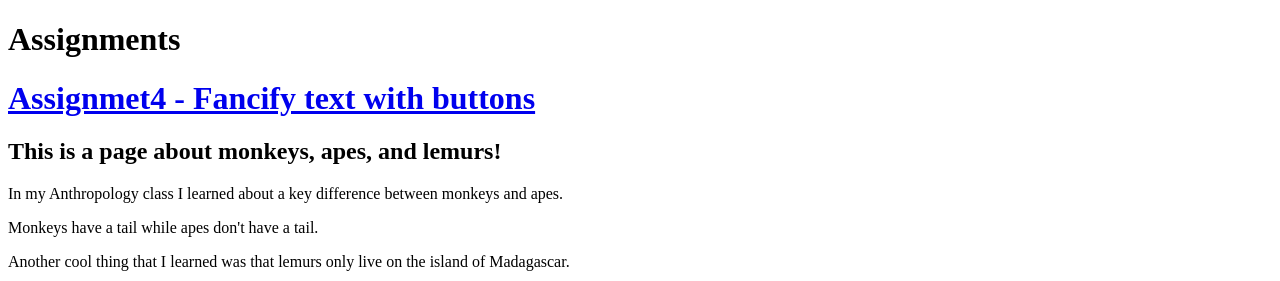
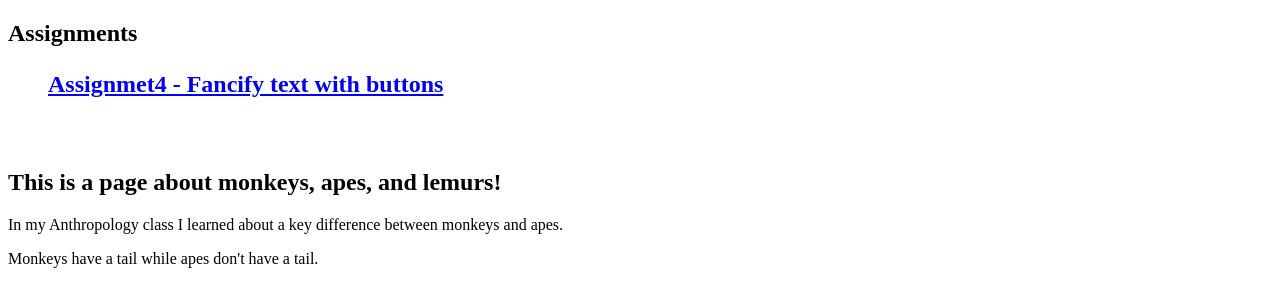
Before and after one commit to robbbyGit/website, a plain HTML site: page index.html in a window 1280 px wide. Shown: the top 281 px of the page. Drawn offline with Linux system fonts and the light colour scheme.

Commit message:
updated look of index page

```diff
--- a/index.html
+++ b/index.html
@@ -4,8 +4,12 @@
     <meta charset="utf-8">
   </head>
   <body>
-	<h1>Assignments<h1>
-	<a href="fancifymytext.html">Assignmet4 - Fancify text with buttons</a>
+	<h2>Assignments<h2>
+	<ul>
+		<a href="fancifymytext.html">Assignmet4 - Fancify text with buttons</a>
+	</ul>
+	<br>
+
     <h2>This is a page about monkeys, apes, and lemurs!</h2>
     <p>In my Anthropology class I learned about a key difference between monkeys and apes.</p>
     <p>Monkeys have a tail while apes don't have a tail.</p>
```
